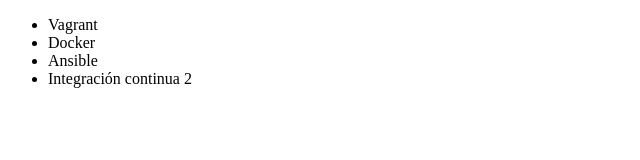
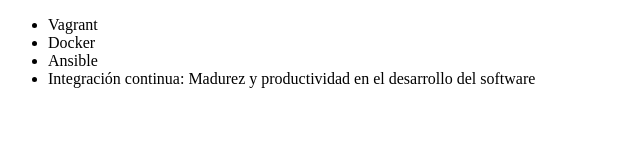
Before and after one commit to JessAro/Alura-git, a plain HTML site: page Index.html in a window 1280 px wide. Shown: the whole page, without its empty margins (0-640 px from the left). Drawn offline with Linux system fonts and the light colour scheme.

Commit message:
Renombrando curso de integración continua

```diff
--- a/Index.html
+++ b/Index.html
@@ -11,7 +11,7 @@
         <li> Vagrant </li>
         <li> Docker </li>
         <li> Ansible </li>
-        <li> Integración continua 2 </li>
+        <li> Integración continua: Madurez y productividad en el desarrollo del software </li>
     </ul>
 </body>
 
```
